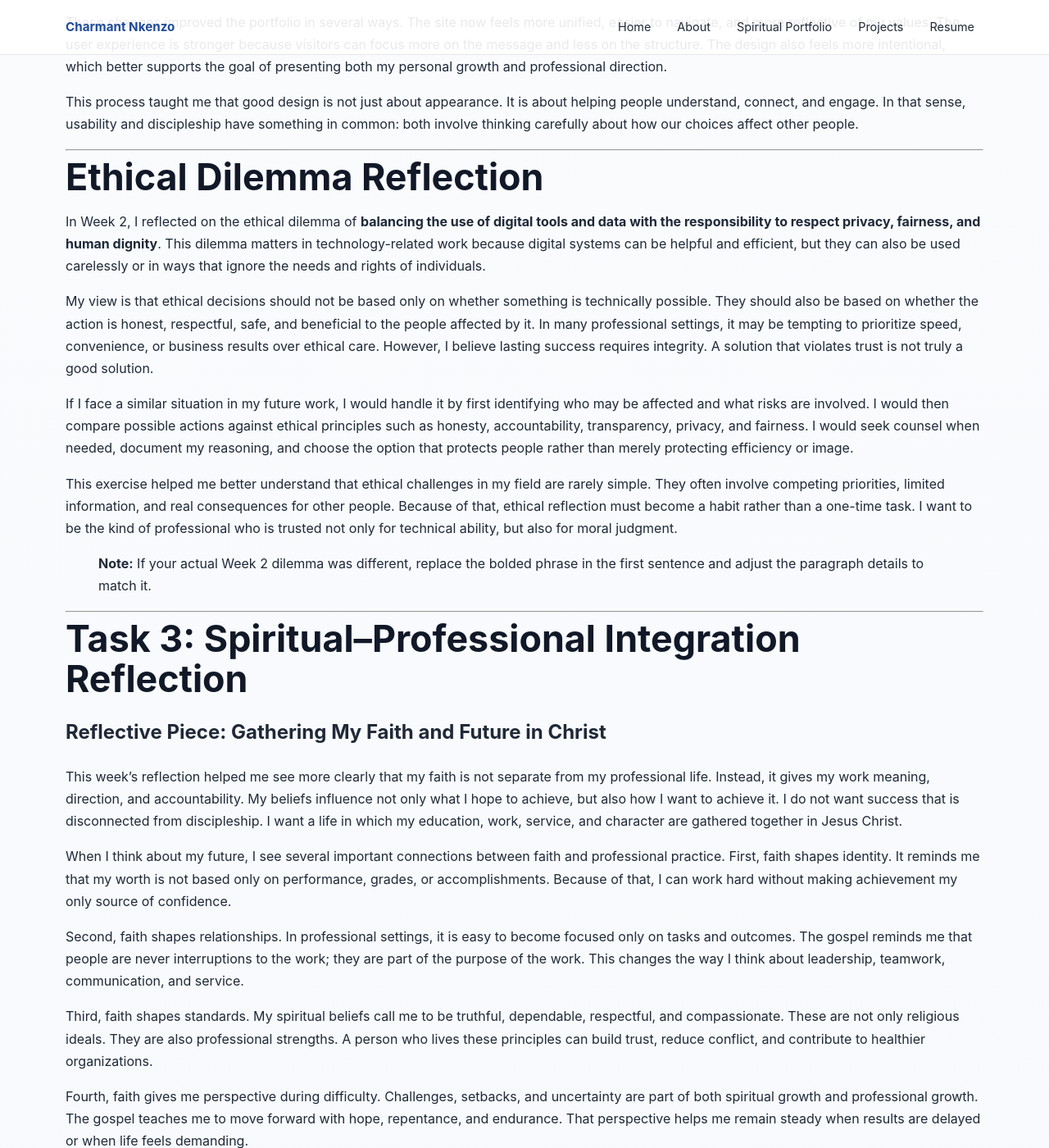
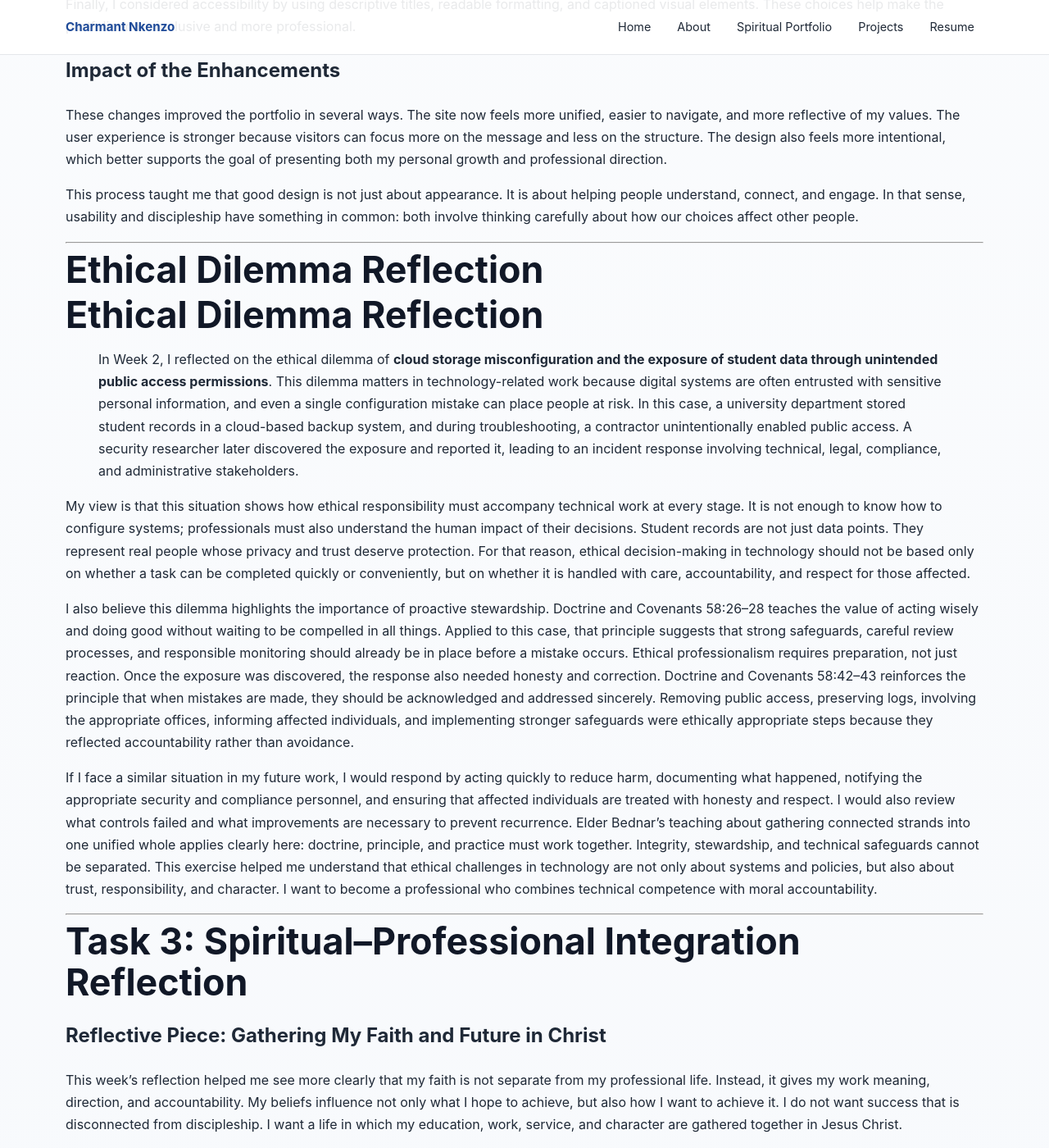
Before and after one commit to guychel20/charmantnkenzo.github.io, a Jekyll site: the page built from spiritual/integration-reflection-design.md, in a window 1280 px wide and 1400 px high, scrolled down 3727 px. Shown: the whole window at 82% size. Built offline with Jekyll 4.4.1, drawn with Linux system fonts in a browser that asks for light colours.

Commit message:
Revise ethical dilemma reflection for Week 5 page

```diff
--- a/spiritual/integration-reflection-design.md
+++ b/spiritual/integration-reflection-design.md
@@ -7,7 +7,7 @@ permalink: /spiritual/week5-integration-reflection-design/
 # Week 5: Integration, Reflection, and Design Enhancement
 
 <p style="text-align:center;">
-  <img src="{{ '/assets/images/rope5-bednar.jpg' | relative_url }}"
+  <img src="{{ '/assets/images/rope-bednar.jpg' | relative_url }}"
        alt="Rope 5 illustration inspired by David A. Bednar's message on gathering all things in Christ"
        style="max-width:70%; height:auto; border-radius:12px; box-shadow:0 10px 24px rgba(0,0,0,0.18);">
 </p>
@@ -110,15 +110,15 @@ This process taught me that good design is not just about appearance. It is abou
 
 # Ethical Dilemma Reflection
 
-In Week 2, I reflected on the ethical dilemma of **balancing the use of digital tools and data with the responsibility to respect privacy, fairness, and human dignity**. This dilemma matters in technology-related work because digital systems can be helpful and efficient, but they can also be used carelessly or in ways that ignore the needs and rights of individuals.
+# Ethical Dilemma Reflection
 
-My view is that ethical decisions should not be based only on whether something is technically possible. They should also be based on whether the action is honest, respectful, safe, and beneficial to the people affected by it. In many professional settings, it may be tempting to prioritize speed, convenience, or business results over ethical care. However, I believe lasting success requires integrity. A solution that violates trust is not truly a good solution.
+> In Week 2, I reflected on the ethical dilemma of **cloud storage misconfiguration and the exposure of student data through unintended public access permissions**. This dilemma matters in technology-related work because digital systems are often entrusted with sensitive personal information, and even a single configuration mistake can place people at risk. In this case, a university department stored student records in a cloud-based backup system, and during troubleshooting, a contractor unintentionally enabled public access. A security researcher later discovered the exposure and reported it, leading to an incident response involving technical, legal, compliance, and administrative stakeholders.
 
-If I face a similar situation in my future work, I would handle it by first identifying who may be affected and what risks are involved. I would then compare possible actions against ethical principles such as honesty, accountability, transparency, privacy, and fairness. I would seek counsel when needed, document my reasoning, and choose the option that protects people rather than merely protecting efficiency or image.
+My view is that this situation shows how ethical responsibility must accompany technical work at every stage. It is not enough to know how to configure systems; professionals must also understand the human impact of their decisions. Student records are not just data points. They represent real people whose privacy and trust deserve protection. For that reason, ethical decision-making in technology should not be based only on whether a task can be completed quickly or conveniently, but on whether it is handled with care, accountability, and respect for those affected.
 
-This exercise helped me better understand that ethical challenges in my field are rarely simple. They often involve competing priorities, limited information, and real consequences for other people. Because of that, ethical reflection must become a habit rather than a one-time task. I want to be the kind of professional who is trusted not only for technical ability, but also for moral judgment.
+I also believe this dilemma highlights the importance of proactive stewardship. Doctrine and Covenants 58:26–28 teaches the value of acting wisely and doing good without waiting to be compelled in all things. Applied to this case, that principle suggests that strong safeguards, careful review processes, and responsible monitoring should already be in place before a mistake occurs. Ethical professionalism requires preparation, not just reaction. Once the exposure was discovered, the response also needed honesty and correction. Doctrine and Covenants 58:42–43 reinforces the principle that when mistakes are made, they should be acknowledged and addressed sincerely. Removing public access, preserving logs, involving the appropriate offices, informing affected individuals, and implementing stronger safeguards were ethically appropriate steps because they reflected accountability rather than avoidance.
 
-> **Note:** If your actual Week 2 dilemma was different, replace the bolded phrase in the first sentence and adjust the paragraph details to match it.
+If I face a similar situation in my future work, I would respond by acting quickly to reduce harm, documenting what happened, notifying the appropriate security and compliance personnel, and ensuring that affected individuals are treated with honesty and respect. I would also review what controls failed and what improvements are necessary to prevent recurrence. Elder Bednar’s teaching about gathering connected strands into one unified whole applies clearly here: doctrine, principle, and practice must work together. Integrity, stewardship, and technical safeguards cannot be separated. This exercise helped me understand that ethical challenges in technology are not only about systems and policies, but also about trust, responsibility, and character. I want to become a professional who combines technical competence with moral accountability.
 
 ---
 
```
